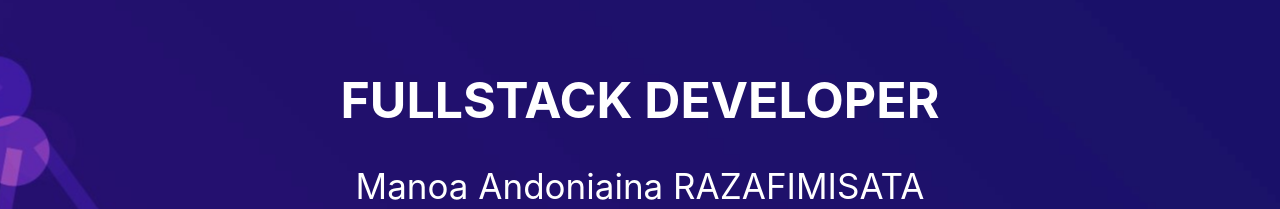
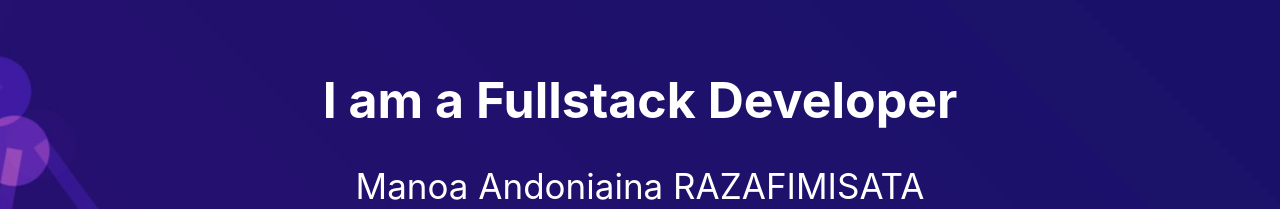
Before and after one commit to RAZManou/Lem-Portfolio, a Next.js app: page / in a window 1280 px wide. Shown: the part 197-406 px from the top of the page. Built offline with nearby package versions, Linux system fonts and the light colour scheme.

Commit message:
change wordings

```diff
--- a/locales/en/home.ts
+++ b/locales/en/home.ts
@@ -1,6 +1,6 @@
 const home = {
   'home.welcome': 'This is my Portfolio page.',
-  'home.job.title': 'FULLSTACK DEVELOPER',
+  'home.job.title': 'I am a Fullstack Developer',
   'home.intro.1': 'Hello, my name is',
   'home.intro.2': "and I'm a",
   'home.intro.3': 'React, React Native and Node developer',
--- a/locales/fr/home.ts
+++ b/locales/fr/home.ts
@@ -1,6 +1,6 @@
 const home = {
   'home.welcome': 'Ceci est ma page Portfolio',
-  'home.job.title': 'DEVELOPPEUR FULLSTACK',
+  'home.job.title': 'Je suis un Développeur Fullstack',
   'home.intro.1': "Bonjour, je m'appelle",
   'home.intro.2': 'et je suis',
   'home.intro.3': 'développeur React, React Native et Node',
```
